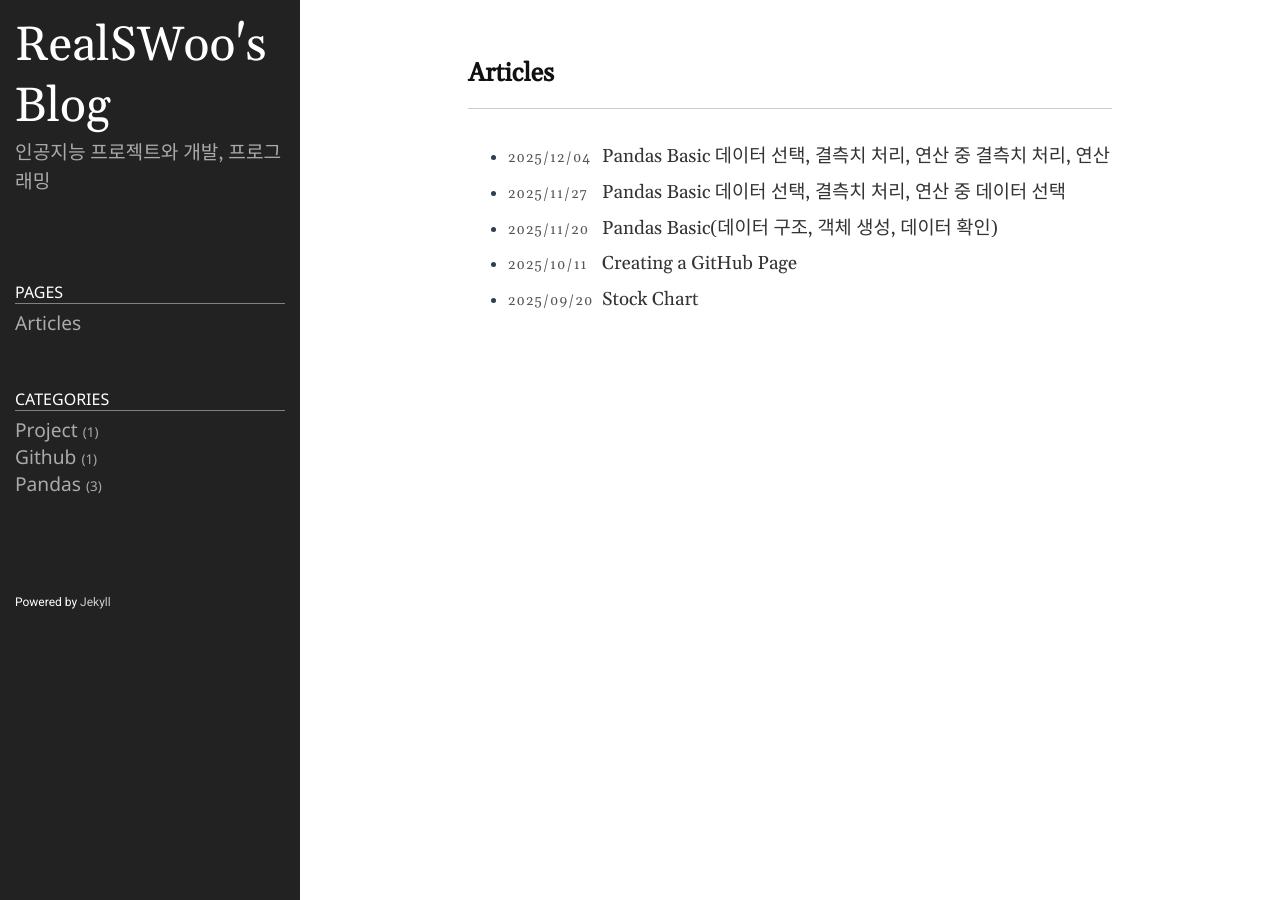
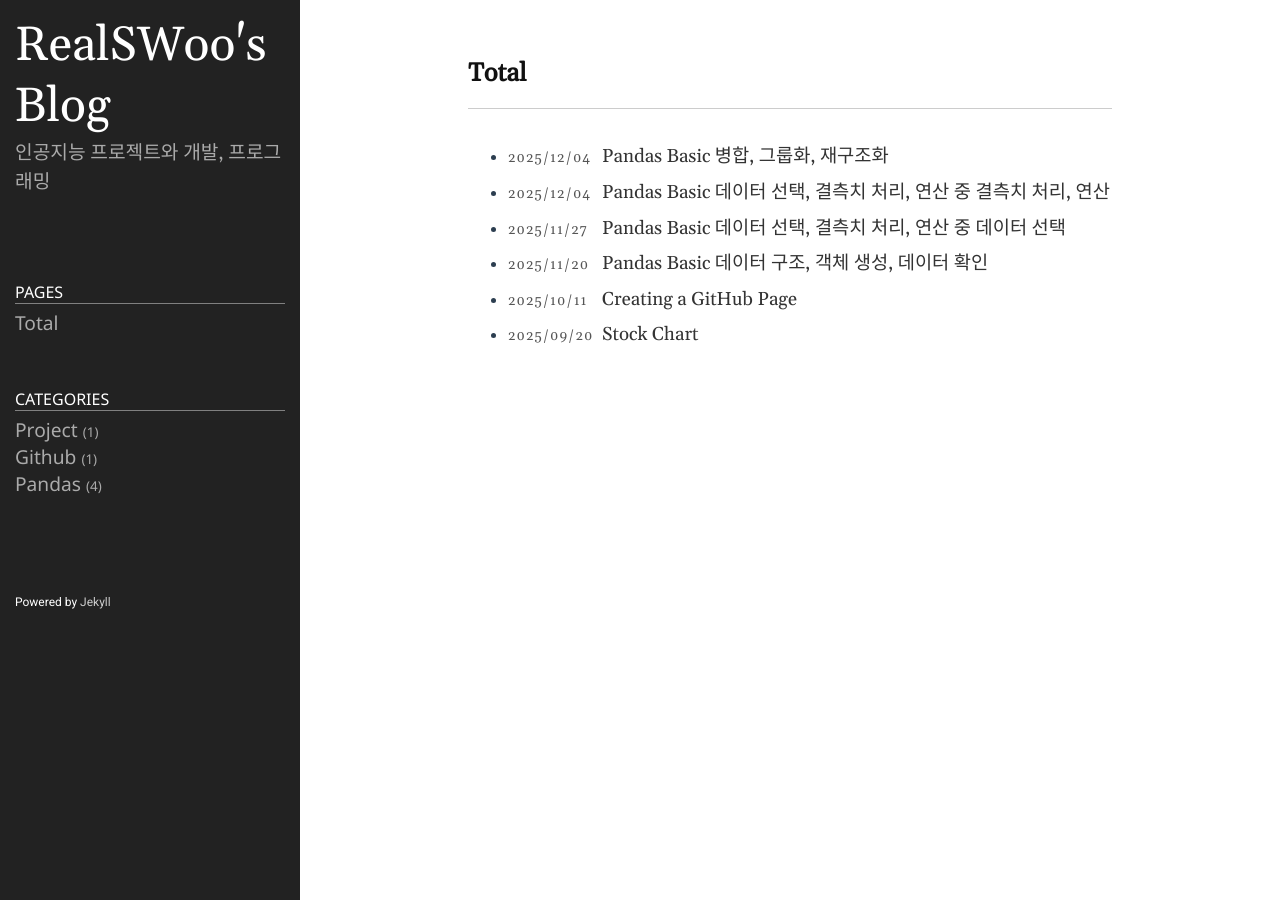
Before and after one commit to RealSWoo/RealSWoo.github.io, a Jekyll site: the page built from index.md, in a window 1280 px wide. Built offline with Jekyll 4.4.1, drawn with Linux system fonts in a browser that asks for light colours; part of the change alters nothing that is shown.

Commit message:
Modified html code

````diff
--- a/_includes/home.html
+++ b/_includes/home.html
@@ -1,6 +1,6 @@
 <article class="post">
   <header class="post-header home">
-    <div class="post-title">Articles</div>
+    <div class="post-title">Total</div>
   </header>
 
   <div class="post-content">
--- a/_includes/sidebar.html
+++ b/_includes/sidebar.html
@@ -15,7 +15,7 @@
 	<ul class="nav">
       <li class="nav-title">Pages</li>
 	  <li>
-	  	<a class="nav-item" href="/">Articles</a>
+	  	<a class="nav-item" href="/">Total</a>
 	  </li>
 	  {% assign pages_list = site.pages %}
 	  {% for node in pages_list %}
--- /dev/null
+++ b/_posts/2025-12-06-Pandas_Basic4.md
@@ -0,0 +1,133 @@
+---
+layout: post
+title:  "Pandas Basic 병합, 그룹화, 재구조화"
+date:   2025-12-05 00:00:00 +0900
+categories: Pandas
+---
+pandas 공식 홈페이지에서 "10minutes to pandas"를 보고 공부 및 번역한 내용입니다.
+
+* 해당 코드는 Visual Studio Code에서 실행하였습니다.
+* 오타나 오번역 있을 시 말씀해주시면 수정 반영하겠습니다.
+
+&nbsp;
+
+&nbsp;
+
+이번에는 병합을 먼저 알아보겠습니다.
+
+연결(Concat) Pandas는 Series와 DataFrame 객체를 결합하는 기능을 제공합니다.
+
+이는 인덱스에 대한 다양한 집합 논리와 조인/병합 유형 연산의 경우 관계형 대수 기능을 포합합니다.
+
+```ruby
+[In]
+df = pd.DataFrame(np.random.randn(10, 4))
+
+[In]
+print(df)
+
+[Out]
+          0         1         2         3
+0 -0.548702  1.467327 -1.015962 -0.483075
+1  1.637550 -1.217659 -0.291519 -1.745505
+2 -0.263952  0.991460 -0.919069  0.266046
+3 -0.709661  1.669052  1.037882 -1.705775
+4 -0.919854 -0.042379  1.247642 -0.009920
+5  0.290213  0.495767  0.362949  1.548106
+6 -1.131345 -0.089329  0.337863 -0.945867
+7 -0.932132  1.956030  0.017587 -0.016692
+8 -0.575247  0.254161 -1.143704  0.215897
+9  1.193555 -0.077118 -0.408530 -0.862495
+
+# break it into pieces
+[In]
+pieces = [df[:3], df[3:7], df[7:]]
+
+[In]
+print(pd.concat(pieces))
+
+[Out]
+          0         1         2         3
+0 -0.548702  1.467327 -1.015962 -0.483075
+1  1.637550 -1.217659 -0.291519 -1.745505
+2 -0.263952  0.991460 -0.919069  0.266046
+3 -0.709661  1.669052  1.037882 -1.705775
+4 -0.919854 -0.042379  1.247642 -0.009920
+5  0.290213  0.495767  0.362949  1.548106
+6 -1.131345 -0.089329  0.337863 -0.945867
+7 -0.932132  1.956030  0.017587 -0.016692
+8 -0.575247  0.254161 -1.143704  0.215897
+9  1.193555 -0.077118 -0.408530 -0.862495
+```
+
+df[:3]은 처음부터 3번째 위치 직전까지 행을 선택하고 df[3:7]은 인덱스 위치 3부터 7까지 행을 선택하는 것입니다.
+
+df[7:]은 인덱스 위치 7번째부터 끝까지 모든 행을 선택하는거로 최종적으로 pieces라는 Python 리스트에 순서대로 저장됩니다. (처음부터 끝까지)
+
+&nbsp;
+
+merge() 함수는 특정 열을 기준으로 SQL 스타일의 조인(Join)을 가능하게 합니다.
+
+```ruby
+[In]
+left = pd.DataFrame({"key": ["foo", "foo"], "lval": [1, 2]})
+
+[In]
+right = pd.DataFrame({"key": ["foo", "foo"], "rval": [4, 5]})
+
+[In]
+print(left)
+
+[Out]
+   key  lval
+0  foo     1
+1  foo     2
+
+[In]
+print(right)
+
+[Out]
+   key  rval
+0  foo     4
+1  foo     5
+
+In [81]: pd.merge(left, right, on="key")
+Out[81]:
+   key  lval  rval
+0  foo     1     4
+1  foo     1     5
+2  foo     2     4
+3  foo     2     5
+```
+
+merge()의 고유 키를 기준으로 함수를 사용합니다.
+
+```ruby
+[In]
+left = pd.DataFrame({"key": ["foo", "bar"], "lval": [1, 2]})
+
+[In]
+right = pd.DataFrame({"key": ["foo", "bar"], "rval": [4, 5]})
+
+[In]
+print(left)
+
+[Out]
+   key  lval
+0  foo     1
+1  bar     2
+
+In [85]: right
+Out[85]:
+   key  rval
+0  foo     4
+1  bar     5
+
+[In]
+print(pd.merge(left, right, on="key"))
+
+[Out]
+   key  lval  rval
+0  foo     1     4
+1  bar     2     5
+```
````
Also changed, not shown: _posts/2025-11-21-Pandas_Basic.md (+1 -1 lines).
